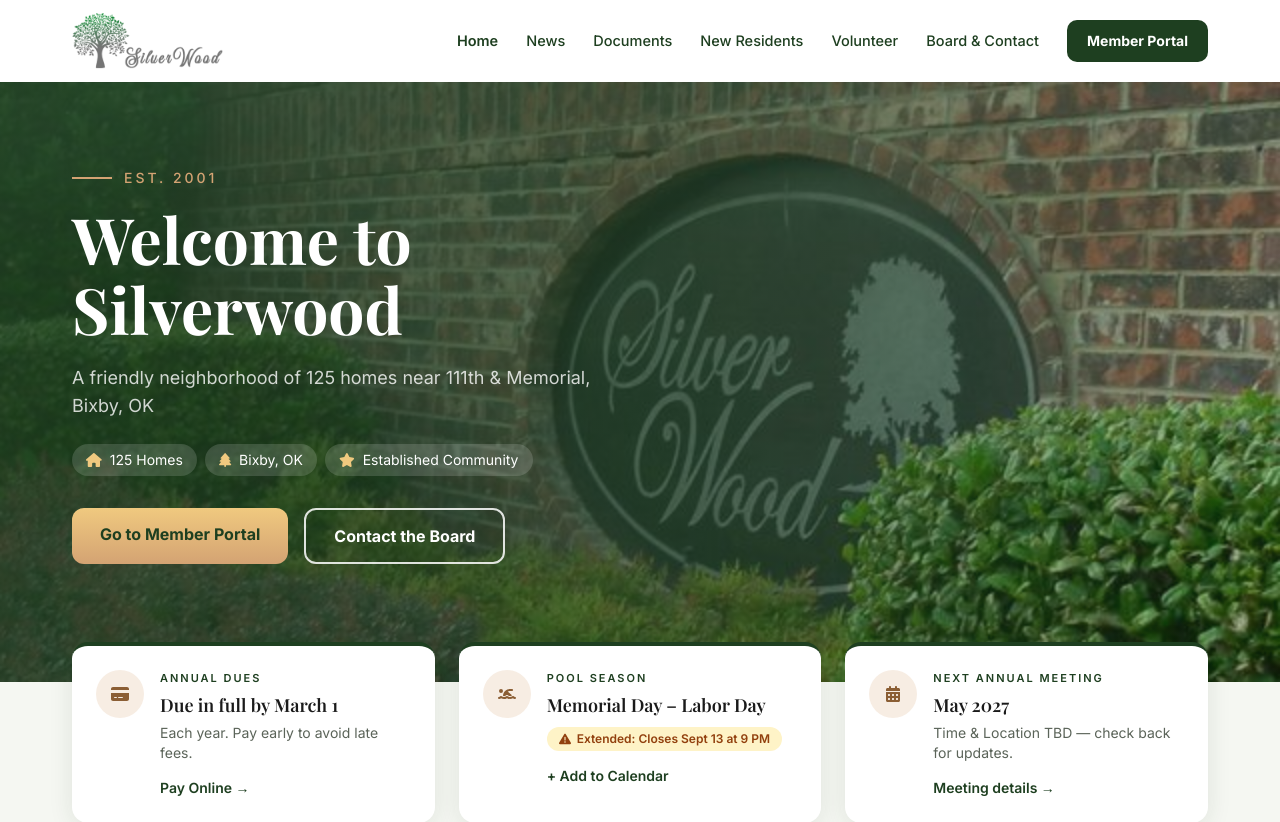
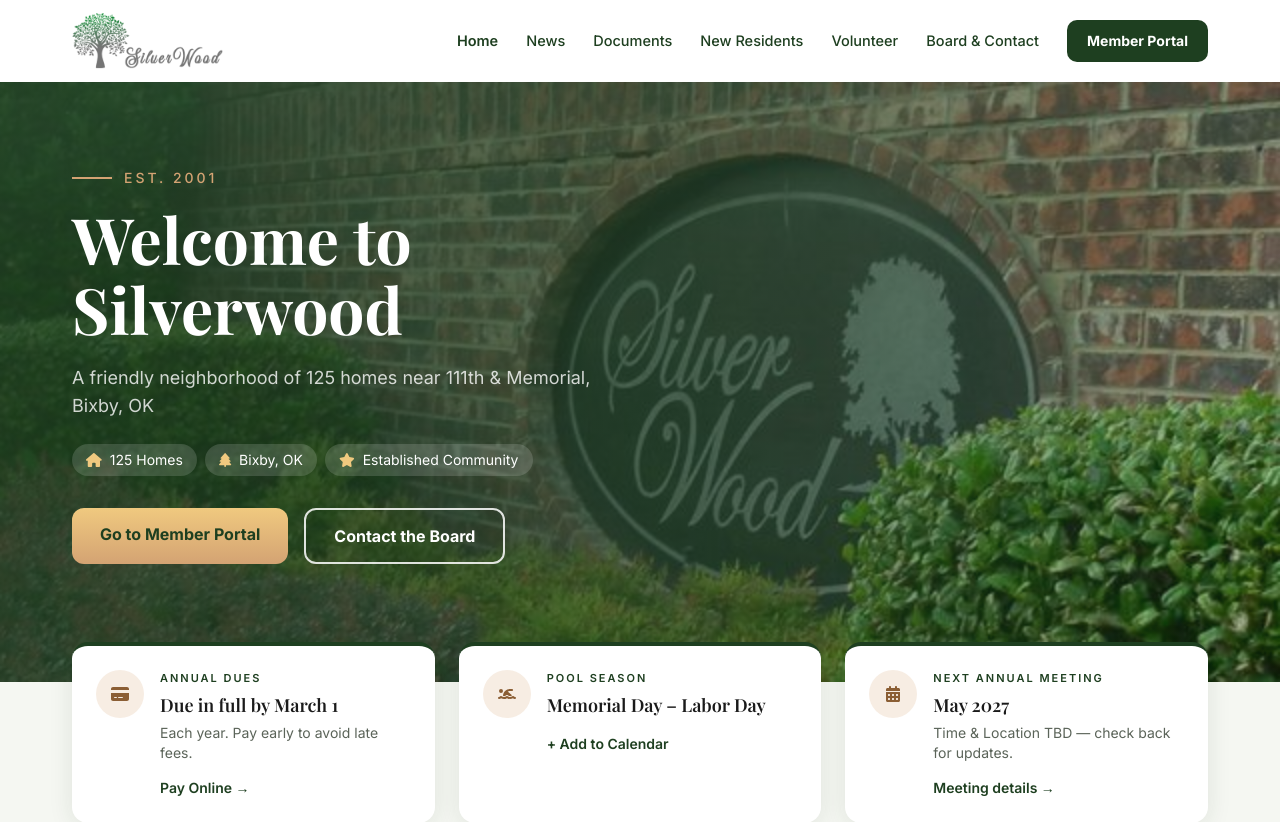
Before and after one commit to revdrive-ai/Silverwood-HOA, a Next.js app: page / in a window 1280 px wide. Shown: the top 822 px of the page. Built offline with nearby package versions, Linux system fonts and the light colour scheme.

Commit message:
Remove expired pool-season notice from homepage (#15)
Claude-Session: https://claude.ai/code/session_01B3zZhPjpdbD7kdnEyACW6R

Co-authored-by: Claude <noreply@anthropic.com>

```diff
--- a/content/site.js
+++ b/content/site.js
@@ -58,7 +58,6 @@ export const site = {
       icon: "pool",
       label: "Pool season",
       value: "Memorial Day – Labor Day",
-      note: "Extended: Closes Sept 13 at 9 PM",
       // Google Calendar all-day event, Memorial Day weekend–Labor Day 2027
       // (end date is the day after). Update the dates each year.
       link: {
```
